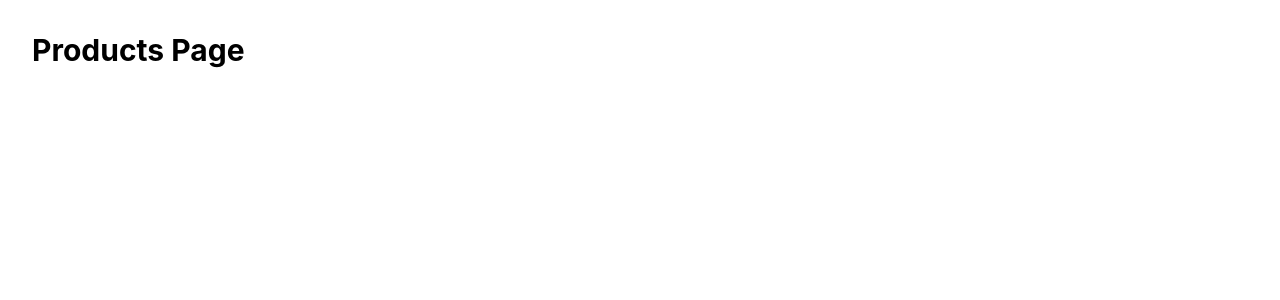
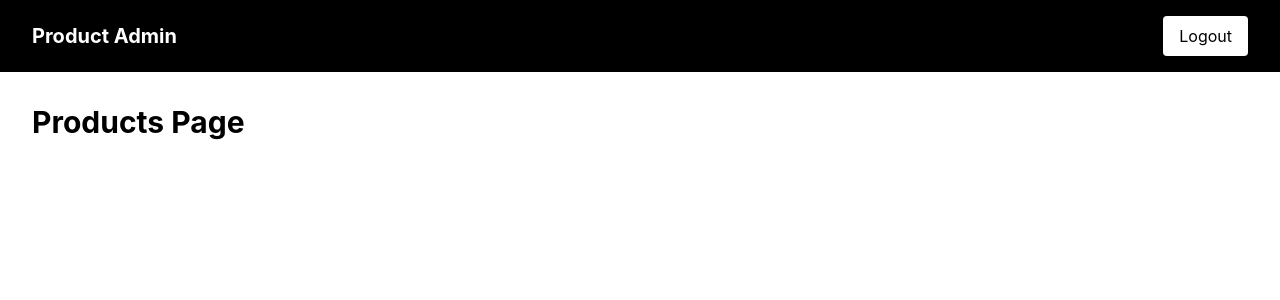
Before and after one commit to Kaushall-raut/Nextgensis-frontend-assignment, a React (Vite) app: page /products in a window 1280 px wide. Shown: the top 300 px of the page. Built offline with nearby package versions, Linux system fonts and the light colour scheme; sample sign-in values are in the browser's storage.

Commit message:
add navbar component

```diff
--- a/src/App.jsx
+++ b/src/App.jsx
@@ -2,26 +2,37 @@ import { BrowserRouter, Routes, Route } from "react-router-dom";
 
 import Login from "./pages/Login";
 import ProtectedRoute from "./components/ProtectedRoute";
+import Navbar from "./components/Navbar";
+
+function Products() {
+  return (
+    <>
+      <Navbar />
+
+      <main className="p-8">
+        <h1 className="text-3xl font-bold">
+          Products Page
+        </h1>
+      </main>
+    </>
+  );
+}
 
 function App() {
   return (
     <BrowserRouter>
       <Routes>
 
-        {/* Public route */}
         <Route
           path="/login"
           element={<Login />}
         />
 
-        {/* Protected route */}
         <Route
           path="/products"
           element={
             <ProtectedRoute>
-              <h1 className="text-3xl font-bold p-8">
-                Products Page
-              </h1>
+              <Products />
             </ProtectedRoute>
           }
         />
--- /dev/null
+++ b/src/components/Navbar.jsx
@@ -0,0 +1,30 @@
+import { useNavigate } from "react-router-dom";
+
+function Navbar() {
+  const navigate = useNavigate();
+
+  const handleLogout = () => {
+    localStorage.removeItem("token");
+
+    navigate("/login");
+  };
+
+  return (
+    <nav className="flex items-center justify-between bg-black px-8 py-4 text-white">
+
+      <h1 className="text-xl font-bold">
+        Product Admin
+      </h1>
+
+      <button
+        onClick={handleLogout}
+        className="rounded bg-white px-4 py-2 text-black"
+      >
+        Logout
+      </button>
+
+    </nav>
+  );
+}
+
+export default Navbar;
```
